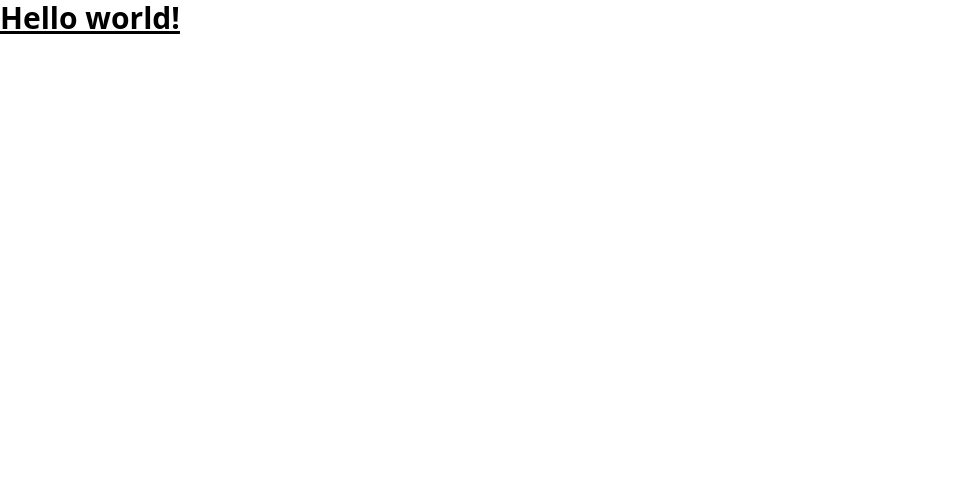
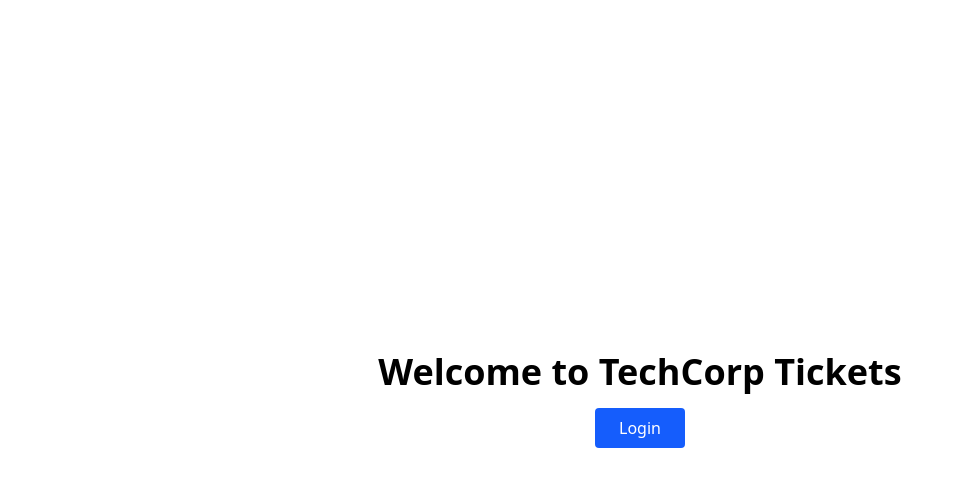
Before and after one commit to SteelheartBreak/tickets-front, a Next.js app: page / in a window 1280 px wide. Shown: the top 486 px of the page, without its empty margins (0-964 px from the left). Built offline with nearby package versions, Linux system fonts and the light colour scheme; no server answers.

Commit message:
Functional Auth0

```diff
--- a/src/app/page.tsx
+++ b/src/app/page.tsx
@@ -1,7 +1,42 @@
-export default function Home() {
+import Link from 'next/link';
+import { auth0 } from '../lib/auth0';
+
+export default async function Home() {
+  const session = await auth0.getSession();
+  const user = session?.user;
+
   return (
-    <h1 className="text-3xl font-bold underline">
-      Hello world!
-    </h1>
-  )
+    <div className="min-h-screen flex flex-col items-center justify-center p-8">
+      <h1 className="text-4xl font-bold mb-4">
+        Welcome to TechCorp Tickets
+      </h1>
+
+      {user ? (
+        <div className="text-center">
+          <p className="mb-4">Hello, {user.name}!</p>
+          <div className="flex gap-4">
+            <Link
+              href="/tickets"
+              className="bg-blue-600 text-white px-6 py-2 rounded hover:bg-blue-700"
+            >
+              Go to Tickets
+            </Link>
+            <a
+              href="/auth/logout"
+              className="bg-red-600 text-white px-6 py-2 rounded hover:bg-red-700"
+            >
+              Logout
+            </a>
+          </div>
+        </div>
+      ) : (
+        <a
+          href="/auth/login"
+          className="bg-blue-600 text-white px-6 py-2 rounded hover:bg-blue-700"
+        >
+          Login
+        </a>
+      )}
+    </div>
+  );
 }
--- a/src/app/tickets/page.tsx
+++ b/src/app/tickets/page.tsx
@@ -1,11 +1,34 @@
+import { auth0 } from '../../lib/auth0';
+import { redirect } from 'next/navigation';
 import { TicketService } from '@/services/ticketService';
 
 export default async function TicketsPage() {
+  // 🔒 Proteger la ruta
+  const session = await auth0.getSession();
+
+  if (!session) {
+    redirect('/auth/login');
+  }
+
+  const user = session.user;
   const tickets = await TicketService.getTickets();
 
   return (
     <div className="container mx-auto p-8">
-      <h1 className="text-3xl font-bold mb-6">Tickets</h1>
+      <div className="flex justify-between items-center mb-6">
+        <h1 className="text-3xl font-bold">Tickets</h1>
+        <div className="flex items-center gap-4">
+          <span className="text-sm text-gray-600">
+            {user.name}
+          </span>
+          <a
+            href="/auth/logout"
+            className="text-sm text-red-600 hover:underline"
+          >
+            Logout
+          </a>
+        </div>
+      </div>
 
       <div className="grid gap-4">
         {tickets.map((ticket) => (
--- /dev/null
+++ b/src/lib/auth0.ts
@@ -0,0 +1,17 @@
+import { Auth0Client } from "@auth0/nextjs-auth0/server";
+
+console.log('━━━━━━━━━━━━━━━━━━━━━━━━━━━━━━━━━━━');
+console.log('🔧 Inicializando Auth0 Client');
+console.log('🔑 AUTH0_DOMAIN:', process.env.AUTH0_DOMAIN);
+console.log('🔑 AUTH0_CLIENT_ID:', process.env.AUTH0_CLIENT_ID);
+console.log('🔑 AUTH0_SECRET:', process.env.AUTH0_SECRET ? '✅ Existe' : '❌ NO EXISTE');
+console.log('🔑 APP_BASE_URL:', process.env.APP_BASE_URL);
+console.log('━━━━━━━━━━━━━━━━━━━━━━━━━━━━━━━━━━━');
+
+export const auth0 = new Auth0Client({
+  authorizationParameters: {
+    scope: 'openid profile email',
+  }
+});
+
+console.log('✅ Auth0 Client creado exitosamente');
--- /dev/null
+++ b/src/middleware.ts
@@ -0,0 +1,26 @@
+import type { NextRequest } from "next/server";
+import { auth0 } from "./lib/auth0";  // ✅ Ahora es "./lib/auth0" (mismo nivel)
+
+export async function middleware(request: NextRequest) {
+  console.log('━━━━━━━━━━━━━━━━━━━━━━━━━━━━━━━━━━━');
+  console.log('🔥 MIDDLEWARE EJECUTÁNDOSE');
+  console.log('📍 Path:', request.nextUrl.pathname);
+  console.log('━━━━━━━━━━━━━━━━━━━━━━━━━━━━━━━━━━━');
+
+  try {
+    console.log('⏳ Llamando a auth0.middleware...');
+    const response = await auth0.middleware(request);
+    console.log('✅ auth0.middleware respondió:', response.status);
+    return response;
+  } catch (error) {
+    console.error('❌ ERROR en auth0.middleware:');
+    console.error(error);
+    throw error;
+  }
+}
+
+export const config = {
+  matcher: [
+    "/((?!_next/static|_next/image|favicon.ico|sitemap.xml|robots.txt).*)",
+  ],
+};
--- /dev/null
+++ b/test-env.js
@@ -0,0 +1,12 @@
+// test-env.js
+require('dotenv').config({ path: '.env.local' });
+
+console.log('━━━━━━━━━━━━━━━━━━━━━━━━━━━━━━━━━━━');
+console.log('🧪 TEST DE VARIABLES DE ENTORNO');
+console.log('━━━━━━━━━━━━━━━━━━━━━━━━━━━━━━━━━━━');
+console.log('AUTH0_DOMAIN:', process.env.AUTH0_DOMAIN);
+console.log('AUTH0_CLIENT_ID:', process.env.AUTH0_CLIENT_ID);
+console.log('AUTH0_SECRET:', process.env.AUTH0_SECRET ? '✅ Existe (oculto)' : '❌ NO EXISTE');
+console.log('APP_BASE_URL:', process.env.APP_BASE_URL);
+console.log('AUTH0_CLIENT_SECRET:', process.env.AUTH0_CLIENT_SECRET ? '✅ Existe (oculto)' : '❌ NO EXISTE');
+console.log('━━━━━━━━━━━━━━━━━━━━━━━━━━━━━━━━━━━');
--- a/tsconfig.json
+++ b/tsconfig.json
@@ -15,7 +15,7 @@
     "moduleResolution": "bundler",
     "resolveJsonModule": true,
     "isolatedModules": true,
-    "jsx": "react-jsx",
+    "jsx": "preserve",
     "incremental": true,
     "plugins": [
       {
```
Also changed, not shown: package.json (+6 -5 lines), 1 other file (tests, documents, lock files or other folders).
